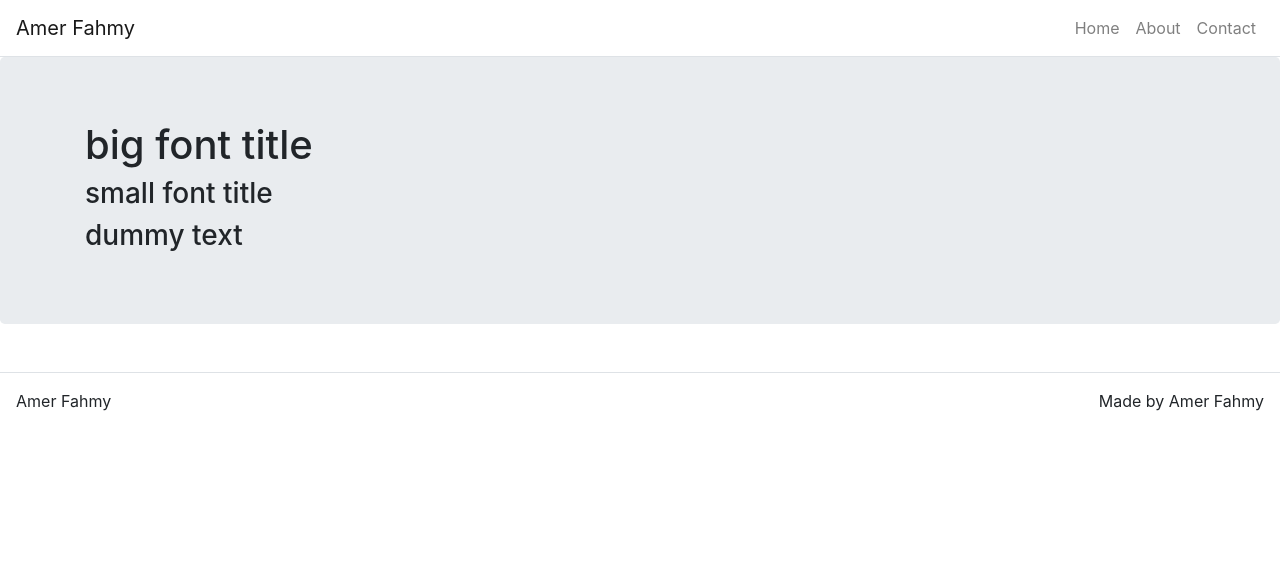
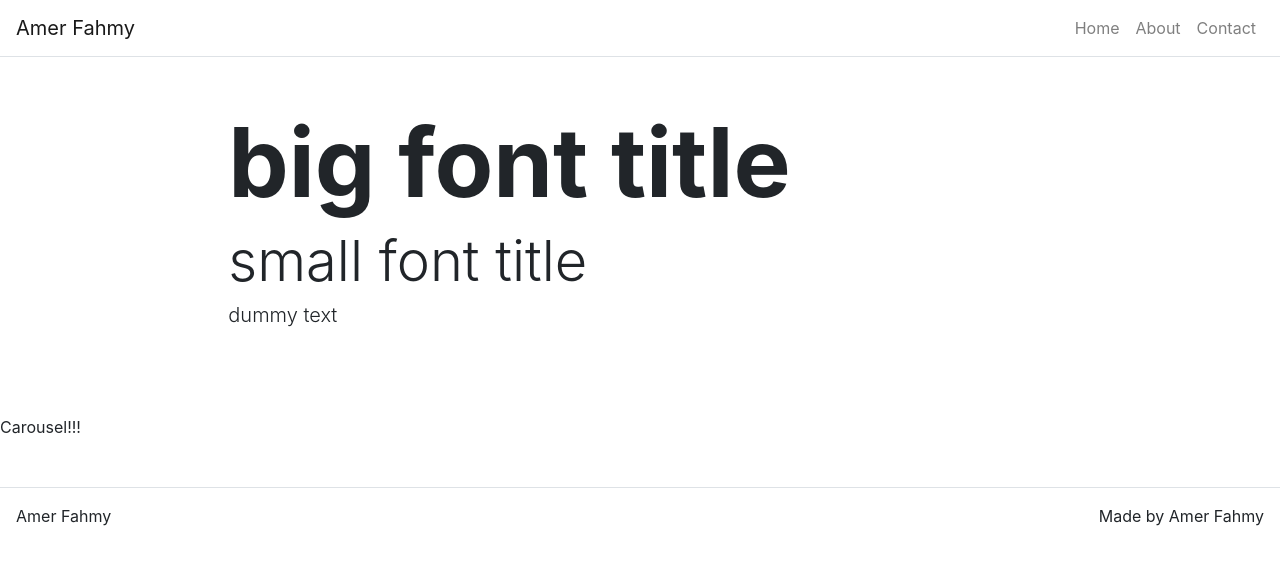
Before and after one commit to amer519/Portfolio, a React (Create React App) app: page / in a window 1280 px wide. Shown: the top 564 px of the page. Built offline with nearby package versions, Linux system fonts and the light colour scheme.

Commit message:
carousel

```diff
--- /dev/null
+++ b/src/components/Carousel.js
@@ -0,0 +1,46 @@
+import React from 'react';
+
+class Carousel extends React.Component {
+
+    constructor(props) {
+        super(props);
+        this.state = {
+            items: [
+                {
+                    id: 0,
+                    title: 'Linkdin',
+                    subTitle: 'Linkdin Account',
+                    imgSrc: 'linkdin',
+                    link: 'https://www.linkedin.com/in/amer-fahmy-5269a81a1/',
+                    selected: false
+                },
+                {
+                    id: 1,
+                    title: 'Film Doctor',
+                    subTitle: 'Movie Review App',
+                    imgSrc: 'filmdoctor',
+                    link: 'moviereview.com',
+                    selected: false
+                },
+                {
+                    id: 2,
+                    title: "Instagram Clone",
+                    subTitle: 'Instagram',
+                    imgSrc: 'instagram',
+                    link: 'getlinklater.com',
+                    selected: false
+                },
+            ]
+        }
+    }
+
+    render() {
+        return(
+            <p>Carousel!!!</p>
+        );
+    }
+
+}
+
+
+export default Carousel;
--- a/src/components/Hero.js
+++ b/src/components/Hero.js
@@ -7,13 +7,13 @@
 function Hero(props) {
 
     return(
-        <Jumbotron>
-            <Container>
-                <Row>
-                    <Col>
-                        { props.title && <h1>{props.title}</h1> }
-                        { props.subTitle && <h3>{props.subTitle}</h3> }
-                        { props.text && <h3>{props.text}</h3> }
+        <Jumbotron className='bg-transparent jumbotron-fluid p-0'>
+            <Container fluid={true}>
+                <Row className='justify-content-center py-5'>
+                    <Col md={8} sm={12}>
+                        { props.title && <h1 className='display-1 font-weight-bolder'>{props.title}</h1> }
+                        { props.subTitle && <h3 className='display-4 font-weight-light'>{props.subTitle}</h3> }
+                        { props.text && <h3 className='lead font-weight-light'>{props.text}</h3> }
                     </Col>
                 </Row>
             </Container>
--- a/src/pages/HomePage.js
+++ b/src/pages/HomePage.js
@@ -1,10 +1,14 @@
 import React from 'react'
 import Hero from '../components/Hero.js'
+import Carousel from '../components/Carousel.js';
 
 function HomePage(props) {
 
     return (
+        <div>
         <Hero title={props.title} subTitle={props.subTitle} text={props.text} />
+        <Carousel />
+        </div>
     );
 
 }
```
Also changed, not shown: src/components/Card.js (added), src/components/CardInfo.js (added).
